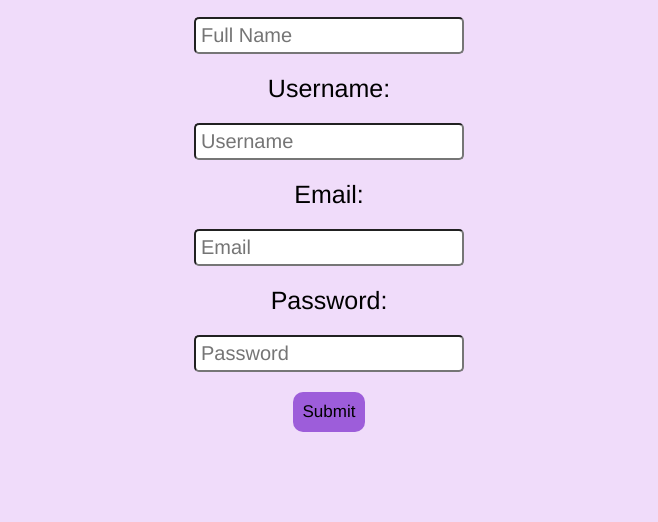
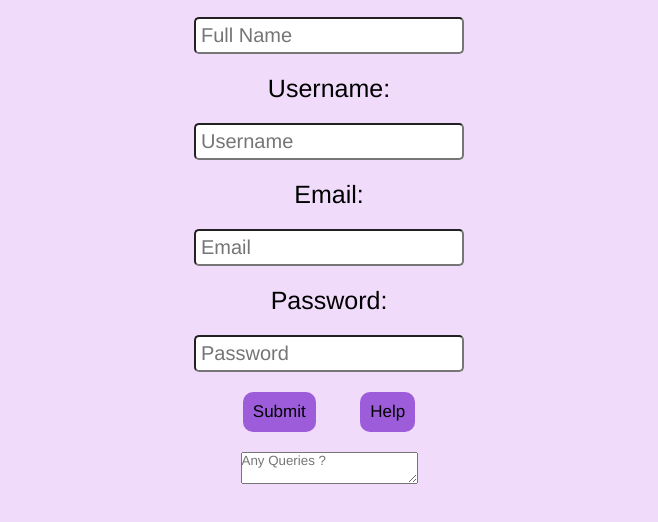
Before and after one commit to Gangwardeeksha/Task1_repo, a plain HTML site: page index.html in a window 1280 px wide. Shown: the part 260-782 px from the top of the page, without its empty margins (311-969 px from the left). Drawn offline with Linux system fonts and the light colour scheme.

Commit message:
Added Help button and Query section

```diff
--- a/index.html
+++ b/index.html
@@ -60,6 +60,10 @@
             <input type="password" placeholder="Password">
             <br>
             <button>Submit</button>
+
+            <button>Help</button>
+            <br>
+            <textarea name="Queries" id="Queries" placeholder="Any Queries ?"></textarea>
         </form>
     </div>
 </body>
```
